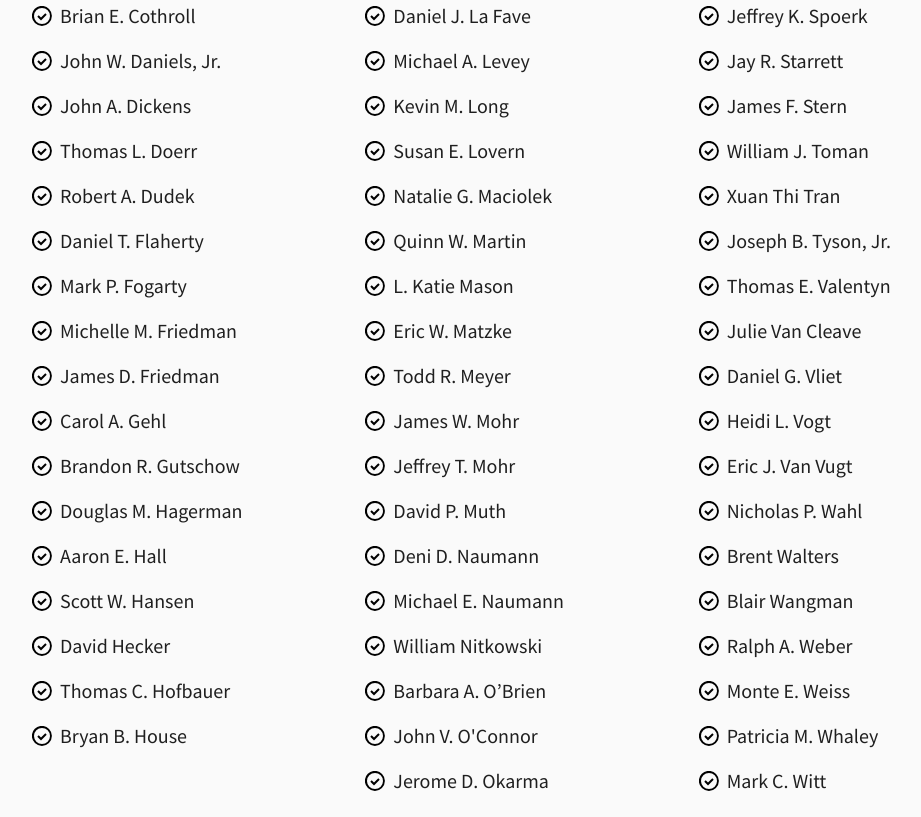
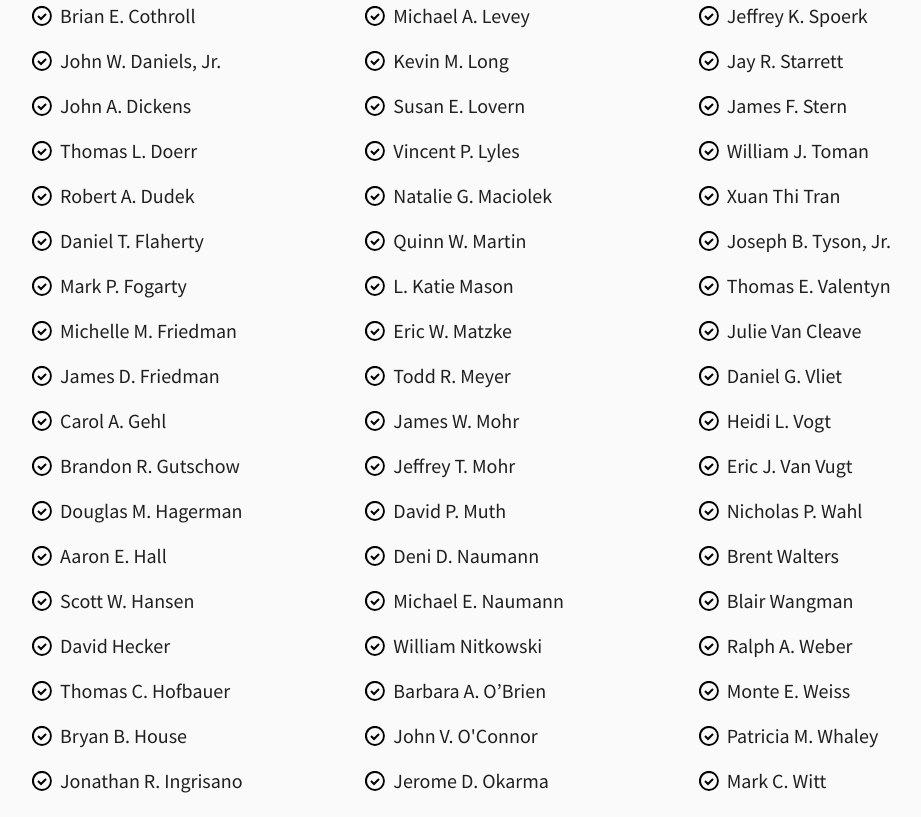
Before and after one commit to tekjoe/judicial-campaign, a Gatsby site: page /endorsements in a window 1280 px wide. Shown: the part 3043-3860 px from the top of the page, without its empty margins (124-1045 px from the left). Built offline with nearby package versions, Linux system fonts and the light colour scheme; Gatsby itself is replaced by a stand-in of ours.

Commit message:
added endorsement

```diff
--- a/src/components/organisms/Endorsements/index.js
+++ b/src/components/organisms/Endorsements/index.js
@@ -255,11 +255,11 @@
                 <li>David Hecker</li>
                 <li>Thomas C. Hofbauer</li>
                 <li>Bryan B. House</li>
+                <li>Jonathan R. Ingrisano</li>
               </EndorsementsList>
             </Column>
             <Column>
               <EndorsementsList>
-                <li>Jonathan R. Ingrisano</li>
                 <li>Stephen T. Jacobs</li>
                 <li>Kurt Janavitz</li>
                 <li>Jerry Jendusa</li>
@@ -280,6 +280,7 @@
                 <li>Michael A. Levey</li>
                 <li>Kevin M. Long</li>
                 <li>Susan E. Lovern</li>
+                <li>Vincent P. Lyles</li>
                 <li>Natalie G. Maciolek</li>
                 <li>Quinn W. Martin </li>
                 <li>L. Katie Mason</li>
```
